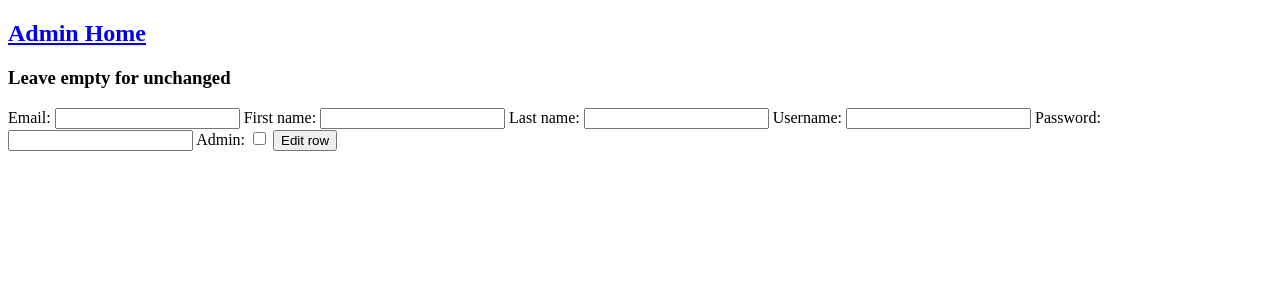
After one commit to Csani10/arckonyv, a Flask app: page /admin/editrow?table=user&id=1 in a window 1280 px wide. The commit adds this page. Shown: the top 300 px of the page. Run offline with Flask 3, Linux system fonts and the light colour scheme; a user stored in the database is signed in; tables that the repository leaves empty hold one stand-in row (values such as "Sample post").

Commit message:
Added editrow capability to admin panel and made post displaying better

```diff
--- a/website/admin.py
+++ b/website/admin.py
@@ -7,12 +7,109 @@ import json
 
 admin = Blueprint("admin", __name__)
 
+def edituser(form):
+    id = form.get("id")
+    email = request.form.get("email")
+    first_name = request.form.get("first_name")
+    last_name = request.form.get("last_name")
+    username = request.form.get("username")
+    password = request.form.get("password")
+    admin = request.form.get("admin")
+
+    user = User.query.get(int(id))
+
+    if email:
+        user.email = email
+    if first_name:
+        user.first_name = first_name
+    if last_name:
+        user.last_name = last_name
+    if username:
+        user.username = username
+    if password:
+        user.password = generate_password_hash(password)
+    if admin:
+        user.admin = admin
+
+    db.session.commit()
+
+def editpost(form):
+    id = form.get("id")
+    data = request.form.get("data")
+
+    print(data)
+
+    post = Post.query.get(int(id))
+
+    if data:
+        post.data = data
+
+    db.session.commit()
+
+def editrelatives(form):
+    id = form.get("id")
+    relatives = request.form.get("relatives")
+    user_id = request.form.get("user_id")
+
+    relatives_object = Relatives.query.get(int(id))
+
+    if relatives:
+        relatives_object.relatives = relatives
+    if user_id:
+        relatives_object.user_id = int(user_id)
+
+    db.session.commit()
+
+def editrelative_add(form):
+    id = form.get("id")
+    user1_id = request.form.get("user1_id")
+    user2_id = request.form.get("user2_id")
+
+    relative_add = RelativeAdd.query.get(int(id))
+
+    if user1_id:
+        relative_add.user1_id = int(user1_id)
+    if user2_id:
+        relative_add.user2_id = int(user2_id)
+
+    db.session.commit()
+
+@admin.route("/editrow", methods=["GET", "POST"])
+def editrow():
+    if not current_user.admin or not current_user.is_authenticated:
+        return redirect(url_for("views.index"))
+
+    table = request.args.get("table")
+    id = request.args.get("id")
+
+    if not table:
+        return redirect(url_for("admin.index"))
+
+    if not id:
+        return request(url_for("admin.index"))
+
+    if request.method == "POST":
+        match table:
+            case "user":
+                edituser(request.form)
+            case "post":
+                editpost(request.form)
+            case "relatives":
+                editrelatives(request.form)
+            case "relative_add":
+                editrelative_add(request.form)
+
+    return render_template("/admin/editrow.html", table=table, id=int(id))
+
 @admin.route("/addrow", methods=["GET", "POST"])
 def addrow():
     if not current_user.admin or not current_user.is_authenticated:
         return redirect(url_for("views.index"))
 
     table = request.args.get("table")
+
+    if not table:
+        return redirect(url_for("admin.index"))
 
     if request.method == "POST":
         email = request.form.get("email")
@@ -33,15 +130,15 @@ def addrow():
                 db.session.add(newrow)
                 db.session.commit()
             case "post":
-                newrow = Post(data=data, user_id=user_id)
+                newrow = Post(data=data, user_id=int(user_id))
                 db.session.add(newrow)
                 db.session.commit()
             case "relatives":
-                newrow = Relatives(relatives=relatives, user_id=user_id)
+                newrow = Relatives(relatives=relatives, user_id=int(user_id))
                 db.session.add(newrow)
                 db.session.commit()
             case "relative_add":
-                newrow = RelativeAdd(user1_id=user1_id, user2_id=user2_id)
+                newrow = RelativeAdd(user1_id=int(user1_id), user2_id=int(user2_id))
                 db.session.add(newrow)
                 db.session.commit()
 
--- /dev/null
+++ b/website/templates/admin/editrow.html
@@ -0,0 +1,57 @@
+<!DOCTYPE html>
+<html lang="en">
+<head>
+    <meta charset="UTF-8">
+    <meta name="viewport" content="width=device-width, initial-scale=1.0">
+    <title>Arckönyv: Admin Add</title>
+</head>
+<body>
+    <a href="/admin"><h2>Admin Home</h2></a>
+    <h3>Leave empty for unchanged</h3>
+    {% if table == "user" %}
+    <form method="post">
+        <input type="hidden" name="id" value="{{ id }}">
+        <label for="email">Email:</label>
+        <input type="text" name="email" id="email">
+        <label for="first_name">First name:</label>
+        <input type="text" name="first_name" id="first_name">
+        <label for="last_name">Last name:</label>
+        <input type="text" name="last_name" id="last_name">
+        <label for="username">Username:</label>
+        <input type="text" name="username" id="username">
+        <label for="password">Password:</label>
+        <input type="text" name="password" id="password">
+        <label for="admin">Admin:</label>
+        <input type="checkbox" name="admin" id="admin">
+        <button type="submit">Edit row</button>
+    </form>
+    {% elif table == "post" %}
+    <form method="post">
+        <input type="hidden" name="id" value="{{ id }}">
+        <label for="data">Data:</label>
+        <textarea name="data" id="data"></textarea>
+        <label for="user_id">User id:</label>
+        <input type="text" name="user_id" id="user_id">
+        <button type="submit">Edit row</button>
+    </form>
+    {% elif table == "relatives" %}
+    <form method="post">
+        <input type="hidden" name="id" value="{{ id }}">
+        <label for="relatives">Relatives:</label>
+        <textarea name="relatives" id="relatives"></textarea>
+        <label for="user_id">User id:</label>
+        <input type="text" name="user_id" id="user_id">
+        <button type="submit">Edit row</button>
+    </form>
+    {% elif table == "relative_add" %}
+    <form method="post">
+        <input type="hidden" name="id" value="{{ id }}">
+        <label for="user1_id">User1 id:</label>
+        <input type="text" name="user1_id" id="user1_id">
+        <label for="user2_id">User2 id:</label>
+        <input type="text" name="user2_id" id="user2_id">
+        <button type="submit">Edit row</button>
+    </form>
+    {% endif %}
+</body>
+</html>
--- a/website/templates/admin/index.html
+++ b/website/templates/admin/index.html
@@ -19,6 +19,7 @@
                 <input type="hidden" name="table" value="{{ table }}">
                 <input type="hidden" name="id" value="{{ row.id }}">
             </form>
+            <a href="/admin/editrow?table={{ table }}&id={{ row.id }}"><button>editrow: id={{ row.id }}</button></a>
             {% endfor %}
         </ul>
         {% elif table == "post" %}
@@ -30,6 +31,7 @@
                 <input type="hidden" name="table" value="{{ table }}">
                 <input type="hidden" name="id" value="{{ row.id }}">
             </form>
+            <a href="/admin/editrow?table={{ table }}&id={{ row.id }}"><button>editrow: id={{ row.id }}</button></a>
             {% endfor %}
         </ul>
         {% elif table == "relatives" %}
@@ -41,6 +43,7 @@
                 <input type="hidden" name="table" value="{{ table }}">
                 <input type="hidden" name="id" value="{{ row.id }}">
             </form>
+            <a href="/admin/editrow?table={{ table }}&id={{ row.id }}"><button>editrow: id={{ row.id }}</button></a>
             {% endfor %}
         </ul>
         {% elif table == "relative_add" %}
@@ -52,6 +55,7 @@
                 <input type="hidden" name="table" value="{{ table }}">
                 <input type="hidden" name="id" value="{{ row.id }}">
             </form>
+            <a href="/admin/editrow?table={{ table }}&id={{ row.id }}"><button>editrow: id={{ row.id }}</button></a>
             {% endfor %}
         </ul>
         {% endif %}
--- a/website/templates/index.html
+++ b/website/templates/index.html
@@ -18,7 +18,10 @@
                 {% if user.id == post.user_id %}
                 <h3 style="margin: 5px;"><a href="/user?id={{ user.id }}">@{{ user.username }}</a></h3>
                 {% endif %}
-            <p style="color: white; margin: 5px;">{{ post.data }}</p>
+
+            {% for line in post.data.splitlines() %}
+            <p style="color: white; margin: 5px;">{{ line }}</p>
+            {% endfor %}
             <p style="color: white; margin: 5px;">{{ post.date }}</p>
         </div>
         {% endfor %}
--- a/website/templates/user.html
+++ b/website/templates/user.html
@@ -68,7 +68,9 @@
     {% if posts %}
         {% for post in posts %}
         <div style="background-color: darkblue; padding-bottom: 8px; padding-top: 8px; box-sizing: content-box; border-radius: 10px; margin-top: 5px; margin-bottom:5px;">
-            <p style="color: white; margin: 5px;">{{ post.data }}</p>
+            {% for line in post.data.splitlines() %}
+            <p style="color: white; margin: 5px;">{{ line }}</p>
+            {% endfor %}
             <p style="color: white; margin: 5px;">{{ post.date }}</p>
             {% if local_user %}
                 <form method="post">
--- a/website/views.py
+++ b/website/views.py
@@ -9,6 +9,9 @@ views = Blueprint("views", __name__)
 def index():
     posts = Post.query.order_by(Post.date).all()
     posts.reverse()
+
+    for post in posts:
+        print(post.data)
 
     return render_template("index.html", user=current_user, posts=posts, users=User)
 
```
